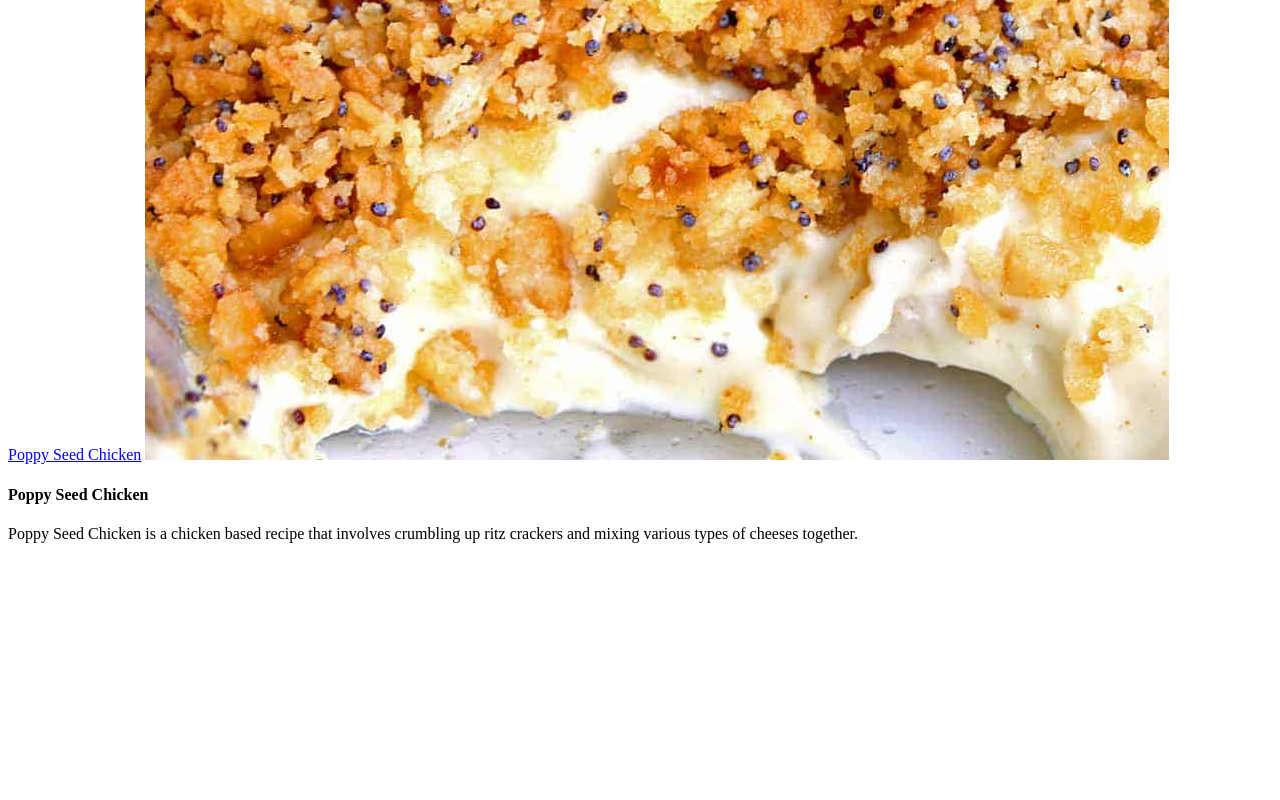
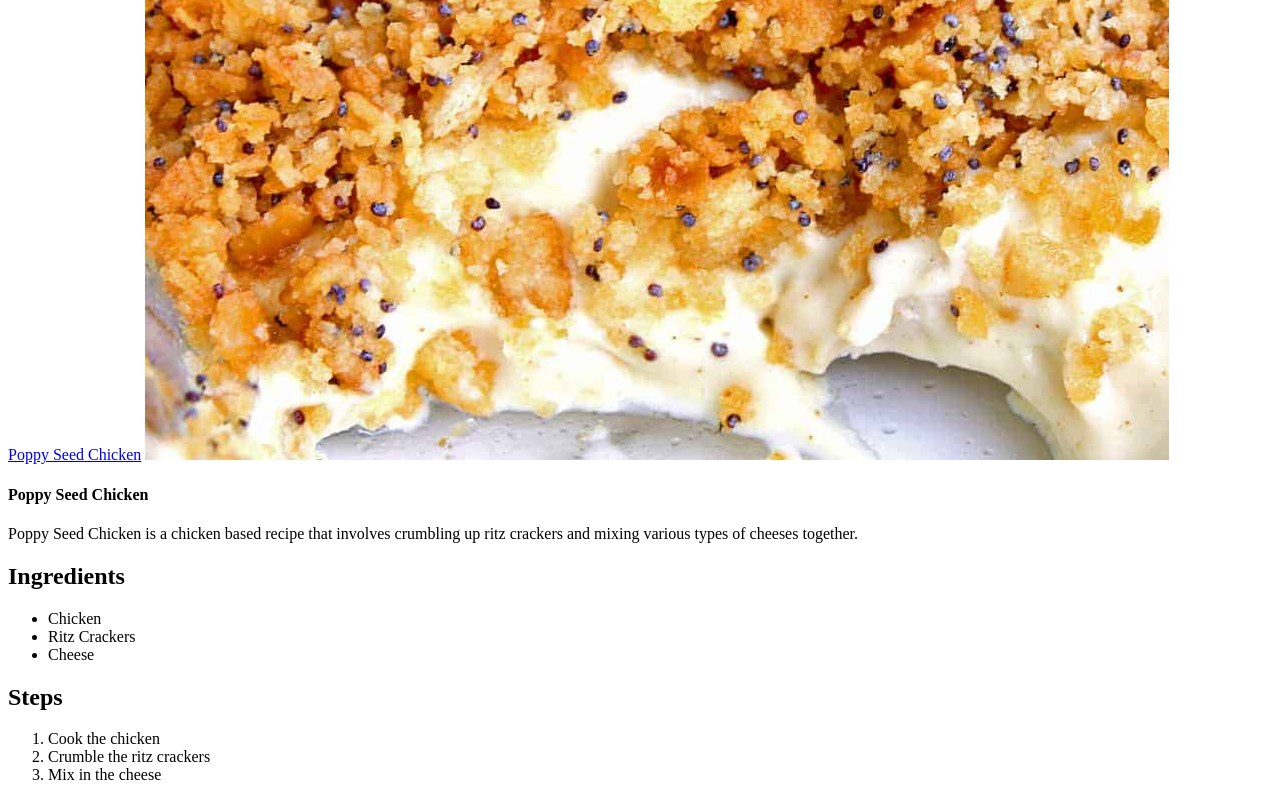
Before and after one commit to jacktheripper96/odin-recipes, a plain HTML site: page index.html in a window 1280 px wide. Shown: the part 702-1502 px from the top of the page. Before the commit the page ends 1261 px from the top, so only its background shows below. Drawn offline with Linux system fonts and the light colour scheme.

Commit message:
Add ingredients list along with steps

```diff
--- a/index.html
+++ b/index.html
@@ -9,10 +9,26 @@
 <body>
     <h1>Odin Recipes</h1>
     <h1>Poppy Seed Chicken</h1>
+
     <a href="https://www.the-girl-who-ate-everything.com/poppy-seed-chicken/">Poppy Seed Chicken</a>
     <img src="images/poppy-seed-chicken-inside-a.jpeg">
+
     <h4>Poppy Seed Chicken</h4>
     <p>Poppy Seed Chicken is a chicken based recipe that involves crumbling up ritz crackers and mixing various types of cheeses together.</p>
 
+    <h2>Ingredients</h2>
+    <ul>
+        <li>Chicken</li>
+        <li>Ritz Crackers</li>
+        <li>Cheese</li>
+    </ul>
+
+    <h2>Steps</h2>
+    <ol>
+        <li>Cook the chicken</li>
+        <li>Crumble the ritz crackers</li>
+        <li>Mix in the cheese</li>
+    </ol>
+
 </body>
 </html>
```
